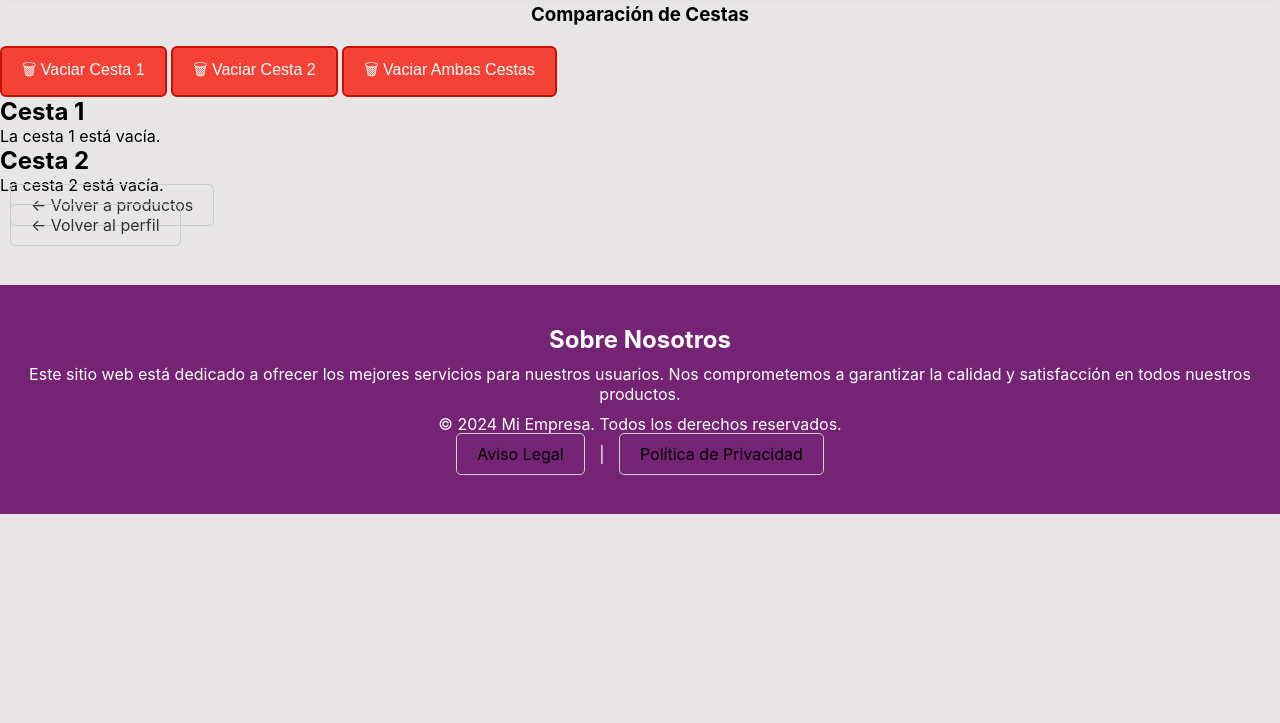
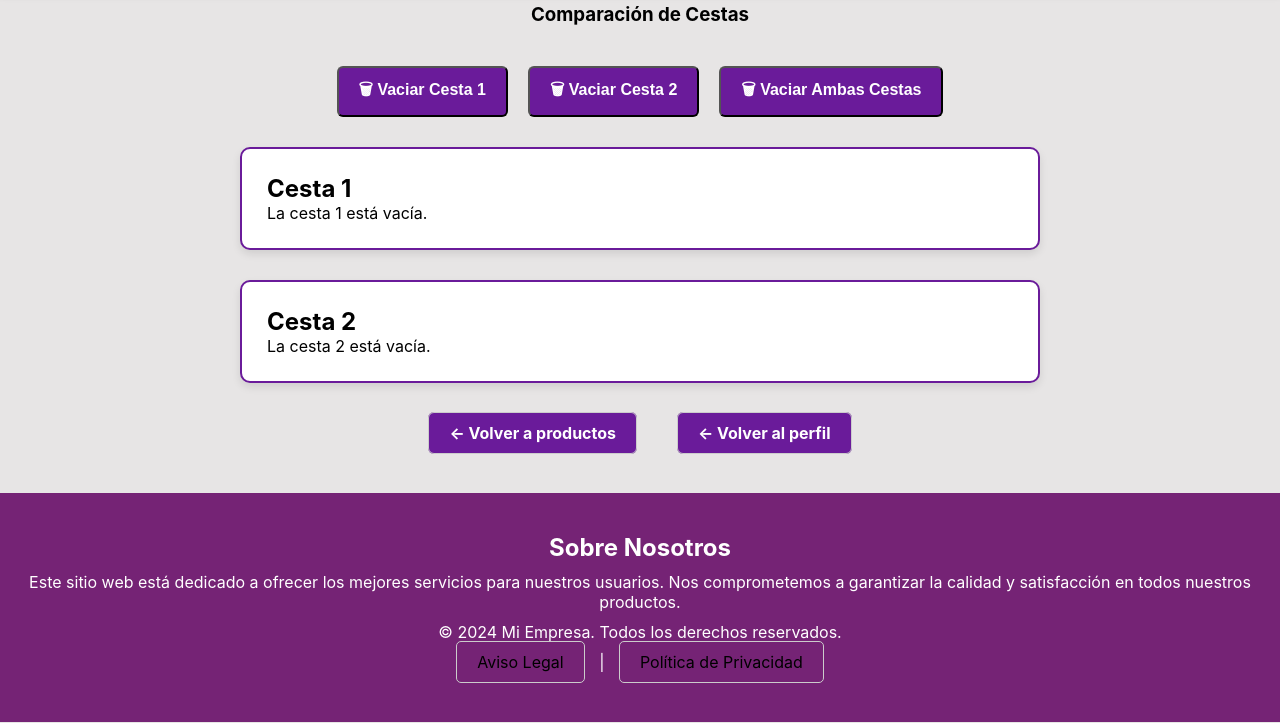
Before and after one commit to superyayas/laYayaFinal, a PHP site: page /gestores/cesta.php in a window 1280 px wide. Shown: the part 77-800 px from the top of the page. Run offline with PHP 8.4, Linux system fonts and the light colour scheme.

Commit message:
update
cositas nuevas

```diff
--- a/gestores/add_producto.php
+++ b/gestores/add_producto.php
@@ -29,7 +29,7 @@ $supermercados = $conexion->query("SELECT ID_Supermercado, Nombre FROM supermerc
 
     <textarea name="descripcion" placeholder="Descripción" required></textarea>
 
-    <input type="text" name="marca" placeholder="Marca">
+    <input type="text" name="marca" placeholder="Marca" required>
 
     <select name="id_supermercado" required>
       <?php while ($fila = $supermercados->fetch_assoc()): ?>
@@ -55,6 +55,6 @@ $supermercados = $conexion->query("SELECT ID_Supermercado, Nombre FROM supermerc
 </section>
 </main>
 
- <?php include_once __DIR__ . '/../includes/pie.html'; ?>
+<?php include_once __DIR__ . '/../includes/pie.html'; ?>
 </body>
 </html>
--- a/gestores/cesta.php
+++ b/gestores/cesta.php
@@ -38,24 +38,26 @@ yayaBD::cerrarConexion();
 <article class="centrado">
     <h1>Comparación de Cestas</h1>
 
-    <form action="limpiar_Cesta.php" method="post" style="display:inline;">
+    <div class="botones-cesta">
+        <form action="limpiar_cesta.php" method="post" style="display:inline;">
             <input type="hidden" name="cesta" value="1">
-        <input type="submit" value="🗑 Vaciar Cesta 1" class="boton boton-eliminar">
+            <input type="submit" value="🗑 Vaciar Cesta 1" class="boton">
         </form>
 
-    <form action="limpiar_Cesta.php" method="post" style="display:inline;">
+        <form action="limpiar_cesta.php" method="post" style="display:inline;">
             <input type="hidden" name="cesta" value="2">
-        <input type="submit" value="🗑 Vaciar Cesta 2" class="boton boton-eliminar">
+            <input type="submit" value="🗑 Vaciar Cesta 2" class="boton">
         </form>
 
-    <form action="limpiar_Cesta.php" method="post" style="display:inline;">
+        <form action="limpiar_cesta.php" method="post" style="display:inline;">
             <input type="hidden" name="cesta" value="todas">
-        <input type="submit" value="🗑 Vaciar Ambas Cestas" class="boton boton-eliminar">
+            <input type="submit" value="🗑 Vaciar Ambas Cestas" class="boton">
         </form>
+    </div>
 
     <div class="cestas-comparadas">
     <!-- Cesta 1 -->
-    <div class="cesta">
+    <div class="seccion-contenedor">
         <h2>Cesta 1</h2>
         <?php if (!empty($productos_cesta1)): ?>
         <table class="tabla">
@@ -98,7 +100,7 @@ yayaBD::cerrarConexion();
     </div>
 
     <!-- Cesta 2 -->
-    <div class="cesta">
+    <div class="seccion-contenedor">
         <h2>Cesta 2</h2>
         <?php if (!empty($productos_cesta2)): ?>
         <table class="tabla">
@@ -141,8 +143,10 @@ yayaBD::cerrarConexion();
     </div>
     </div>
 
-    <p><a href="listar_productos.php">← Volver a productos</a></p>
-    <p><a href="<?= BASE_URL ?>/../sesiones/accesoUser.php">← Volver al perfil</a></p>
+    <div class="botones-navegacion">
+    <p><a href="listar_productos.php" class="boton">← Volver a productos</a></p>
+    <p><a href="<?= BASE_URL ?>/../sesiones/accesoUser.php" class="boton">← Volver al perfil</a></p>
+    </div>
 </article>
 </section>
 
--- a/includes/styles.css
+++ b/includes/styles.css
@@ -942,3 +942,29 @@ td.acciones .boton {
     background-color: white;
     color: lightseagreen;
 }
+
+/* aquí empieza el código de las cestas */
+
+.botones-cesta {
+  display: flex;
+  justify-content: center;
+  gap: 20px;
+  margin-top: 40px;
+  flex-wrap: wrap;
+}
+
+.botones-cesta .boton {
+  background-color: #6a1b9a;
+  color: white;
+  padding: 10px 20px;
+  border-radius: 6px;
+  text-decoration: none;
+  font-weight: bold;
+  transition: 0.3s ease;
+}
+
+.botones-cesta .boton:hover {
+  background-color: red;
+  color: white;
+  border: 2px solid #6a1b9a;
+}
```
Also changed, not shown: gestores/productos_cesta.php (+12 -11 lines), gestores/guardarProducto.php (indentation only). Lines whose indentation alone changed are shown as unchanged.
